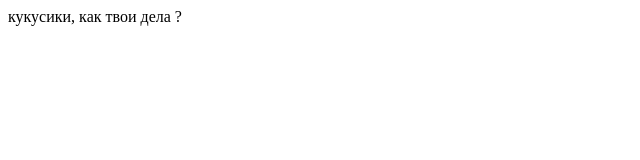
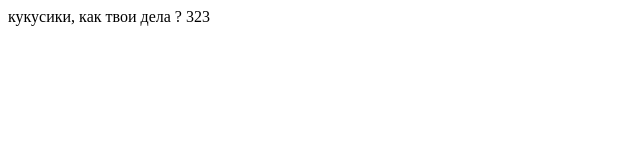
Before and after one commit to VingeB0/test-git, a plain HTML site: page index.html in a window 1280 px wide. Shown: the full height of the page, 0-640 px from the left. Drawn offline with Linux system fonts and the light colour scheme.

Commit message:
test git msg

```diff
--- a/index.html
+++ b/index.html
@@ -9,7 +9,7 @@
 </head>
 
 <body>
-    кукусики, как твои дела ?
+    кукусики, как твои дела ? 323
 </body>
 
 </html>
```
